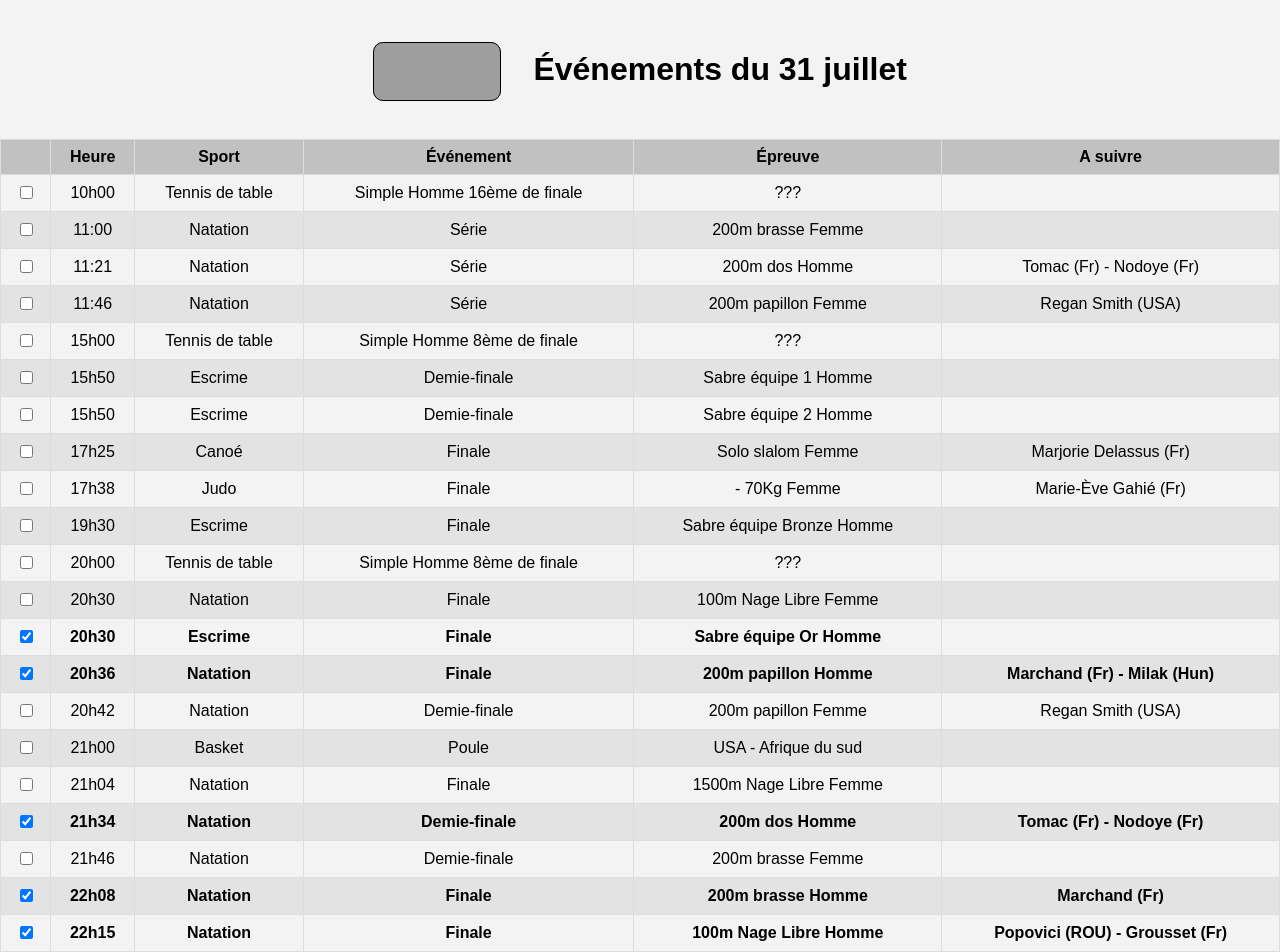
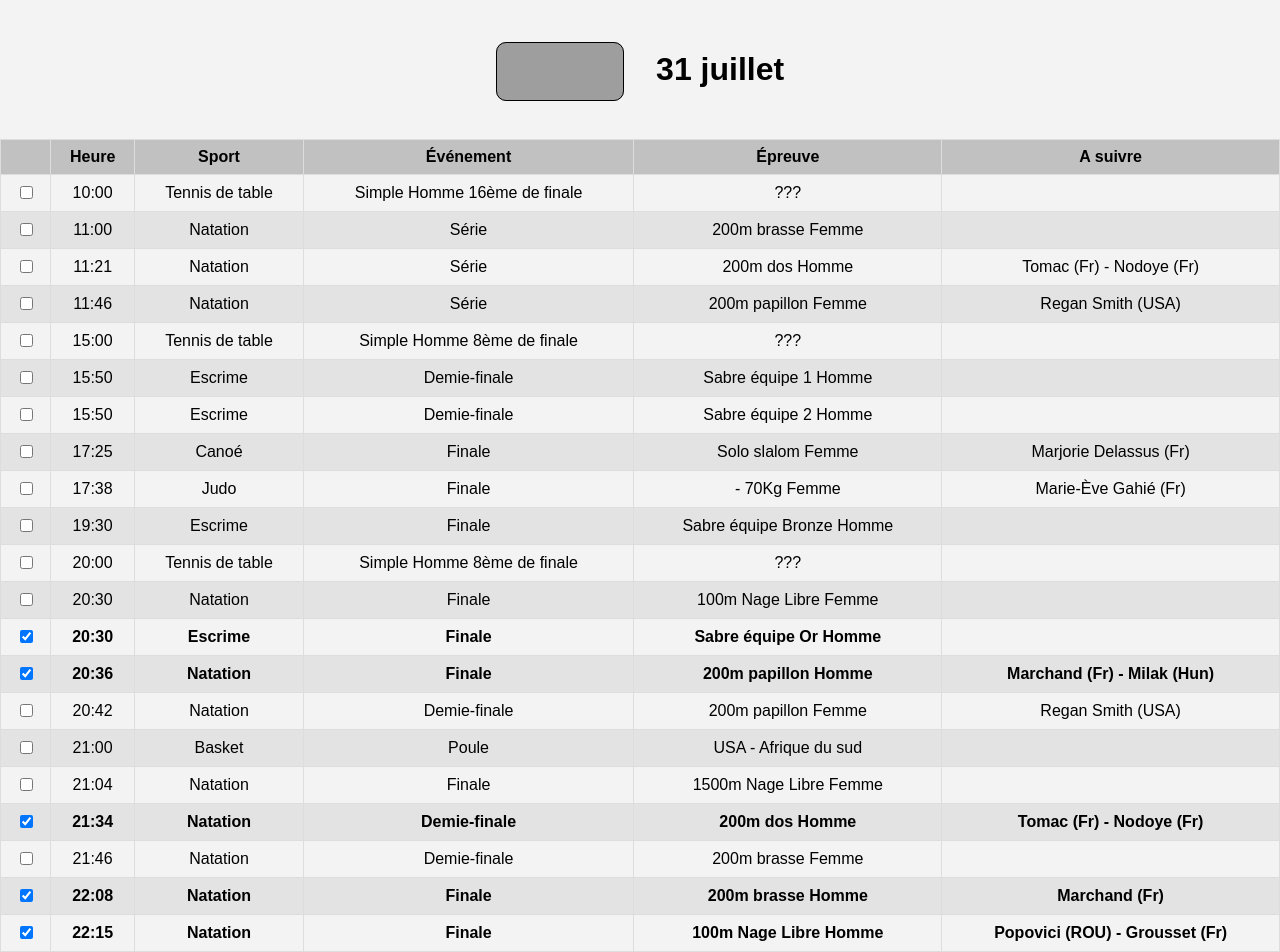
Before and after one commit to Attila4446/Programme-JO-Paris-2024, a plain HTML site: page 31juillet.html in a window 1280 px wide. Drawn offline with Linux system fonts and the light colour scheme; grey boxes are pictures that could not be loaded.

Commit message:
Update 31juillet.html

```diff
--- a/31juillet.html
+++ b/31juillet.html
@@ -9,7 +9,7 @@
   <script src="style.js" defer></script>
 </head>
 <body data-date="2024-07-31">
-  <h1 style="text-align: center;" class="header"><a href="index.html" class="button">retourretou</a>&thinsp;&thinsp;&thinsp;&thinsp;&thinsp;Événements du 31 juillet</h1>
+  <h1 style="text-align: center;" class="header"><a href="index.html" class="button">retourretou</a>&thinsp;&thinsp;&thinsp;&thinsp;&thinsp;31 juillet</h1>
   <table class="table" id="jo2024">
     <thead>
       <tr>
@@ -24,7 +24,7 @@
     <tbody>
       <tr>
         <td><input type="checkbox"></td>
-        <td>10h00</td>
+        <td>10:00</td>
         <td>Tennis de table</td>
         <td>Simple Homme 16ème de finale</td>
         <td>???</td>
@@ -56,7 +56,7 @@
       </tr>
       <tr>
         <td><input type="checkbox"></td>
-        <td>15h00</td>
+        <td>15:00</td>
         <td>Tennis de table</td>
         <td>Simple Homme 8ème de finale</td>
         <td>???</td>
@@ -64,7 +64,7 @@
       </tr>
       <tr>
         <td><input type="checkbox"></td>
-        <td>15h50</td>
+        <td>15:50</td>
         <td>Escrime</td>
         <td>Demie-finale</td>
         <td>Sabre équipe 1 Homme</td>
@@ -72,7 +72,7 @@
       </tr>
       <tr>
         <td><input type="checkbox"></td>
-        <td>15h50</td>
+        <td>15:50</td>
         <td>Escrime</td>
         <td>Demie-finale</td>
         <td>Sabre équipe 2 Homme</td>
@@ -80,7 +80,7 @@
       </tr>
       <tr>
         <td><input type="checkbox"></td>
-        <td>17h25</td>
+        <td>17:25</td>
         <td>Canoé</td>
         <td>Finale</td>
         <td>Solo slalom Femme</td>
@@ -88,7 +88,7 @@
       </tr>
       <tr>
         <td><input type="checkbox"></td>
-        <td>17h38</td>
+        <td>17:38</td>
         <td>Judo</td>
         <td>Finale</td>
         <td>- 70Kg Femme</td>
@@ -96,7 +96,7 @@
       </tr>
       <tr>
         <td><input type="checkbox"></td>
-        <td>19h30</td>
+        <td>19:30</td>
         <td>Escrime</td>
         <td>Finale</td>
         <td>Sabre équipe Bronze Homme</td>
@@ -104,7 +104,7 @@
       </tr>
       <tr>
         <td><input type="checkbox"></td>
-        <td>20h00</td>
+        <td>20:00</td>
         <td>Tennis de table</td>
         <td>Simple Homme 8ème de finale</td>
         <td>???</td>
@@ -112,7 +112,7 @@
       </tr>
       <tr>
         <td><input type="checkbox"></td>
-        <td>20h30</td>
+        <td>20:30</td>
         <td>Natation</td>
         <td>Finale</td>
         <td>100m Nage Libre Femme</td>
@@ -120,7 +120,7 @@
       </tr>
       <tr>
         <td><input type="checkbox" checked></td>
-        <td>20h30</td>
+        <td>20:30</td>
         <td>Escrime</td>
         <td>Finale</td>
         <td>Sabre équipe Or Homme</td>
@@ -128,7 +128,7 @@
       </tr>
       <tr>
         <td><input type="checkbox" checked></td>
-        <td>20h36</td>
+        <td>20:36</td>
         <td>Natation</td>
         <td>Finale</td>
         <td>200m papillon Homme</td>
@@ -136,7 +136,7 @@
       </tr>
       <tr>
         <td><input type="checkbox"></td>
-        <td>20h42</td>
+        <td>20:42</td>
         <td>Natation</td>
         <td>Demie-finale</td>
         <td>200m papillon Femme</td>
@@ -144,7 +144,7 @@
       </tr>
       <tr>
         <td><input type="checkbox"></td>
-        <td>21h00</td>
+        <td>21:00</td>
         <td>Basket</td>
         <td>Poule</td>
         <td>USA - Afrique du sud</td>
@@ -152,7 +152,7 @@
       </tr>
       <tr>
         <td><input type="checkbox"></td>
-        <td>21h04</td>
+        <td>21:04</td>
         <td>Natation</td>
         <td>Finale</td>
         <td>1500m Nage Libre Femme</td>
@@ -160,7 +160,7 @@
       </tr>
       <tr>
         <td><input type="checkbox" checked></td>
-        <td>21h34</td>
+        <td>21:34</td>
         <td>Natation</td>
         <td>Demie-finale</td>
         <td>200m dos Homme</td>
@@ -168,7 +168,7 @@
       </tr>
       <tr>
         <td><input type="checkbox"></td>
-        <td>21h46</td>
+        <td>21:46</td>
         <td>Natation</td>
         <td>Demie-finale</td>
         <td>200m brasse Femme</td>
@@ -176,7 +176,7 @@
       </tr>
       <tr>
         <td><input type="checkbox" checked></td>
-        <td>22h08</td>
+        <td>22:08</td>
         <td>Natation</td>
         <td>Finale</td>
         <td>200m brasse Homme</td>
@@ -184,7 +184,7 @@
       </tr>
       <tr>
         <td><input type="checkbox" checked></td>
-        <td>22h15</td>
+        <td>22:15</td>
         <td>Natation</td>
         <td>Finale</td>
         <td>100m Nage Libre Homme</td>
```
